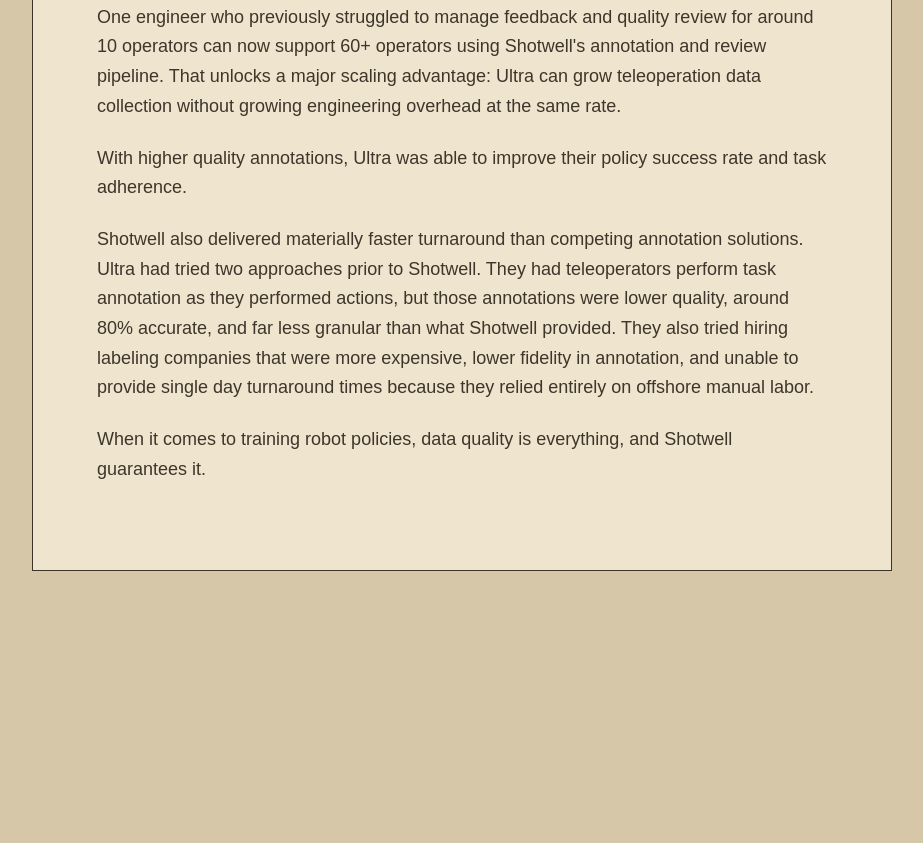
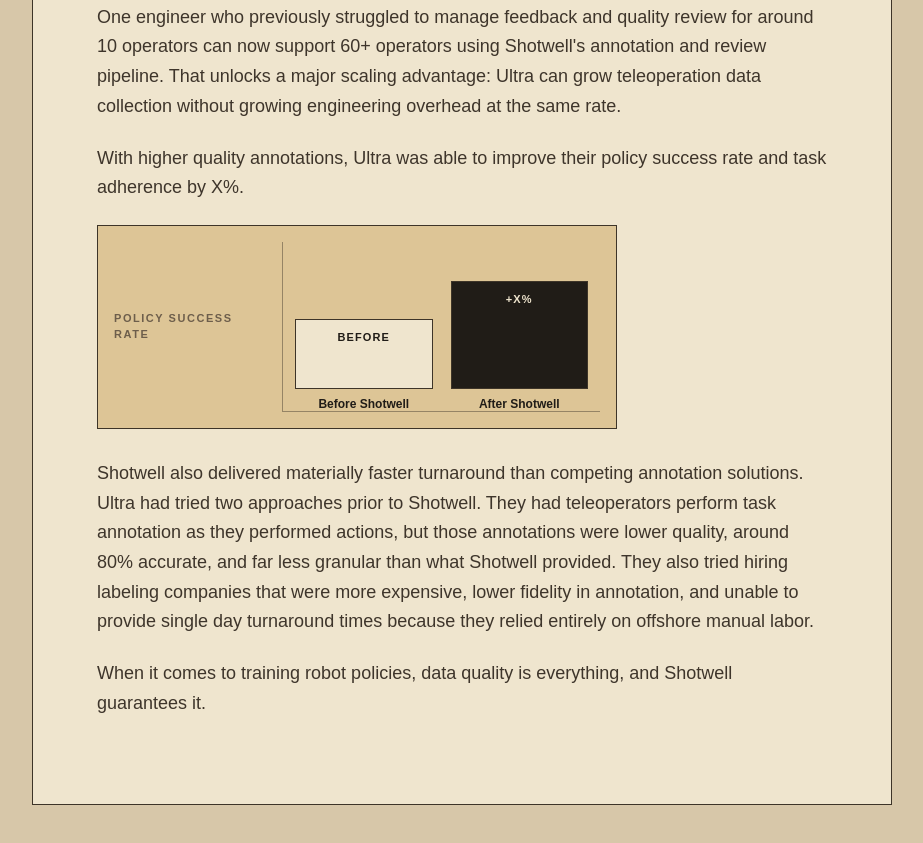
Before and after one commit to shotwellai/website, a plain HTML site: page ultra-case-study/index.html in a window 1280 px wide. Shown: the part 4780-5623 px from the top of the page, without its empty margins (178-1101 px from the left). Before the commit the page ends 5431 px from the top, so only its background shows below. Drawn offline with Linux system fonts and the light colour scheme.

Commit message:
Add Ultra success rate visual

```diff
--- a/ultra-case-study/index.html
+++ b/ultra-case-study/index.html
@@ -49,6 +49,13 @@
     .query-bar::after { content: "searchable annotations"; color: #9b3328; font-family: Arial, Helvetica, sans-serif; font-size: 10px; font-weight: 800; letter-spacing: .12em; text-transform: uppercase; }
     .query-window pre { margin: 0; padding: 16px; white-space: pre-wrap; color: #201c17; font-family: ui-monospace, SFMono-Regular, Menlo, Consolas, monospace; font-size: clamp(13px, 2vw, 15px); line-height: 1.55; }
     .query-result { border-top: 1px solid #3d3428; padding: 10px 16px; background: #201c17; color: #efe5ce; font-size: 12px; font-weight: 800; letter-spacing: .12em; text-transform: uppercase; }
+    .success-visual { display: grid; grid-template-columns: 150px 1fr; align-items: end; gap: 18px; max-width: 520px; margin: 8px 0 30px; padding: 16px; border: 1px solid #3d3428; background: #ddc596; }
+    .success-visual-label { margin: 0; align-self: center; color: #6d5e4b; text-transform: uppercase; letter-spacing: .14em; font-size: 11px; font-weight: 800; line-height: 1.45; }
+    .success-bars { display: grid; grid-template-columns: repeat(2, minmax(82px, 1fr)); align-items: end; gap: 18px; height: 170px; padding: 18px 12px 0; border-left: 1px solid rgba(61, 52, 40, .45); border-bottom: 1px solid rgba(61, 52, 40, .45); }
+    .success-bar-wrap { display: grid; grid-template-rows: 1fr auto; height: 100%; gap: 8px; text-align: center; }
+    .success-bar { align-self: end; display: flex; align-items: flex-start; justify-content: center; min-height: 52px; padding-top: 8px; border: 1px solid #3d3428; background: #efe5ce; color: #201c17; font-size: 11px; font-weight: 800; letter-spacing: .1em; text-transform: uppercase; }
+    .success-bar-after { background: #201c17; color: #efe5ce; }
+    .success-bar-caption { color: #201c17; font-size: 12px; font-weight: 800; line-height: 1.2; }
     .case-study-demo { margin: 34px 0; padding: 16px; border: 1px solid #3d3428; background: #ddc596; }
     .case-study-demo .seg-stage { background: #000; }
     .case-study-demo .seg-label:not([data-state="active"]) { visibility: hidden; opacity: 0; }
@@ -64,6 +71,8 @@
       .case-visual figcaption { display: grid; gap: 4px; }
       .case-visual figcaption strong { text-align: left; }
       .query-bar { display: grid; gap: 4px; }
+      .success-visual { grid-template-columns: 1fr; max-width: none; }
+      .success-bars { height: 150px; }
     }
   </style>
   <link rel="stylesheet" href="../concepts/concept-animation.css">
@@ -194,7 +203,20 @@
       <h2>Outcomes</h2>
       <p>With Shotwell, Ultra transformed teleoperation data review from a manual bottleneck into a scalable data operation.</p>
       <p>One engineer who previously struggled to manage feedback and quality review for around 10 operators can now support 60+ operators using Shotwell's annotation and review pipeline. That unlocks a major scaling advantage: Ultra can grow teleoperation data collection without growing engineering overhead at the same rate.</p>
-      <p>With higher quality annotations, Ultra was able to improve their policy success rate and task adherence.</p>
+      <p>With higher quality annotations, Ultra was able to improve their policy success rate and task adherence by X%.</p>
+      <figure class="success-visual" role="img" aria-label="Small bar chart comparing success rate before Shotwell and after Shotwell">
+        <figcaption class="success-visual-label">Policy success rate</figcaption>
+        <div class="success-bars">
+          <div class="success-bar-wrap">
+            <div class="success-bar" style="height: 54%;">Before</div>
+            <div class="success-bar-caption">Before Shotwell</div>
+          </div>
+          <div class="success-bar-wrap">
+            <div class="success-bar success-bar-after" style="height: 84%;">+X%</div>
+            <div class="success-bar-caption">After Shotwell</div>
+          </div>
+        </div>
+      </figure>
       <p>Shotwell also delivered materially faster turnaround than competing annotation solutions. Ultra had tried two approaches prior to Shotwell. They had teleoperators perform task annotation as they performed actions, but those annotations were lower quality, around 80% accurate, and far less granular than what Shotwell provided. They also tried hiring labeling companies that were more expensive, lower fidelity in annotation, and unable to provide single day turnaround times because they relied entirely on offshore manual labor.</p>
       <p>When it comes to training robot policies, data quality is everything, and Shotwell guarantees it.</p>
     </article>
```
